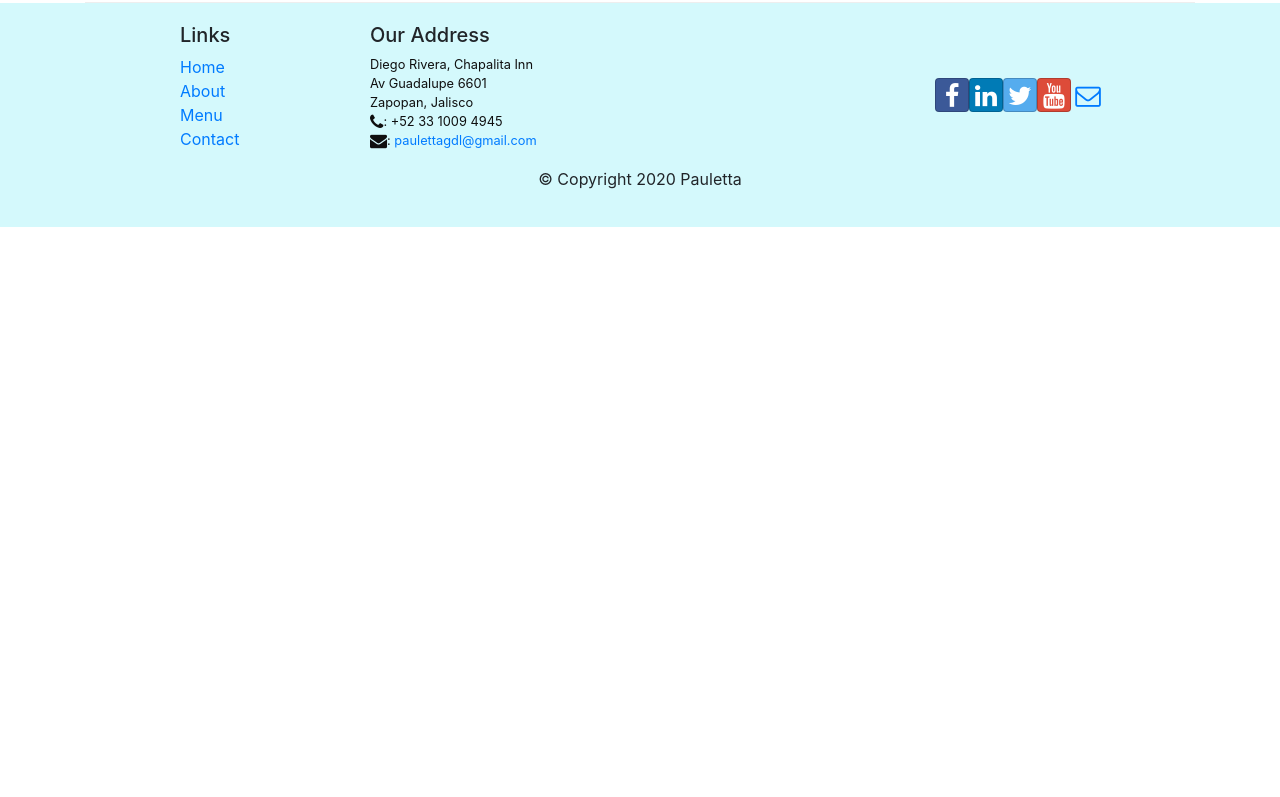
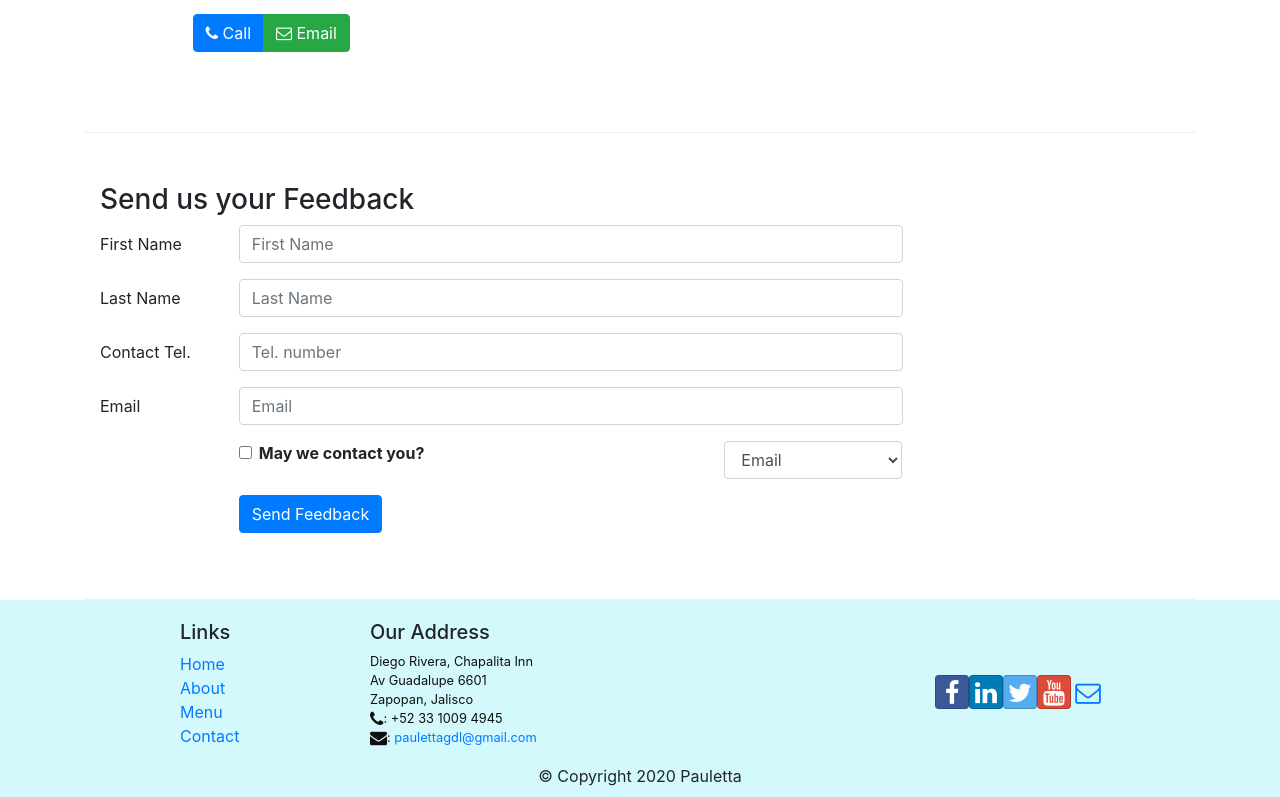
Before and after one commit to CharlyMendoza7/React-Popsicle-Project, a React (Create React App) app: page /contactus in a window 1280 px wide. Shown: the part 739-1536 px from the top of the page. Before the commit the page ends 966 px from the top, so only its background shows below. Built offline with nearby package versions, Linux system fonts and the light colour scheme.

Commit message:
Controlled forms

```diff
--- a/src/App.css
+++ b/src/App.css
@@ -8,13 +8,6 @@
   padding: 50px 0px 50px 0px;
   border-bottom: 1px ridge;
   min-height:400px;
-}
-
-.row-content-about {
-  margin:0px auto;
-  padding: 80px 0px 50px 0px;
-  border-bottom: 1px ridge;
-  min-height:200px;
 }
 
 .footer{
--- a/src/components/AboutComponent.js
+++ b/src/components/AboutComponent.js
@@ -5,7 +5,7 @@ import { Link } from 'react-router-dom';
 function RenderLeader({leader}) {
     return(
         <Media tag="li">
-            <Media>
+            <Media left middle>
                 <Media object width="80px" height="85px" src={leader.image} alt={leader.name} />
             </Media>
             <Media body className="ml-5">
@@ -17,10 +17,10 @@ function RenderLeader({leader}) {
     );
 }
 
-function About(props) {
+function About(props) {/*
     const leaders = props.leaders.map( leader => {
         return (
-            <div>
+            <div key={leader.id}>
                 <RenderLeader leader={leader} />
             </div>
         );
@@ -86,7 +86,76 @@ function About(props) {
                </div>
            </div>
        </div>
-   );
+   );*/
+   const leaders = props.leaders.map((leader) => {
+    return (
+        <div key={leader.id}>
+            <RenderLeader leader={leader} />
+        </div>
+    );
+});
+
+return(
+    <div className="container">
+        <div className="row">
+            <Breadcrumb>
+                <BreadcrumbItem><Link to="/home">Home</Link></BreadcrumbItem>
+                <BreadcrumbItem active>About Us</BreadcrumbItem>
+           </Breadcrumb>
+            <div className="col-12">
+               <h3>About Us</h3>
+               <hr />
+            </div>
+        </div>
+        <div className="row row-content">
+            <div className="col-12 col-md-6">
+                <h2>Our History</h2>
+               <p>Started in 2020, Pauletta established itself as a gourmet popsicle food store in Guadalajara. With its unique recipes and unique flavors that can not be found anywhere else, it takes inspiration from Italian Gelattos and Mexican products and desserts</p>
+               <p>A successful chain started by our CEO, Carlos Mendoza, and his brother, Harry Mendoza, they started selling products in their own colony, now the also sell wholesale products.</p>
+               <p>Our chef is our CEO's mother, Bertha Robles, who has te practice and experience of working in a popsicle shop and also has the experience of being cooking all her life. With this, Pauletta has the insurance that the taste of our popsicles will be unique and delicious.</p>
+            </div>
+            <div className="col-12 col-md-5">
+                <Card>
+                    <CardHeader className="bg-primary text-white">Frequently Asked Questions</CardHeader>
+                   <CardBody>
+                       <dl className="row p-1 ">
+                           <dt className="col-6">Location?</dt>
+                           <dd className="col-6">Av. Guadalupe 6601</dd>
+                            <dt className="col-6">Shipping price?</dt>
+                           <dd className="col-6">Depends on your location</dd>
+                           <dt className="col-6">Prices?</dt>
+                           <dd className="col-6">Check out our prices in our Menu!</dd>
+                           <dt className="col-6">Wholesale?</dt>
+                           <dd className="col-6">Contact us and we'll give you further information</dd>
+                       </dl>
+                    </CardBody>
+                </Card>
+            </div>
+            <div className="col-12">
+                <Card>
+                   <CardBody className="bg-faded">
+                       <blockquote className="blockquote">
+                           <p className="mb-0">Winners are not afraid of losing. But losers are. Failure is part of the process of success. People who avoid failure also avoid success</p>
+                           <footer className="blockquote-footer">Robert Kiyosaki,
+                           <cite title="Source Title"> Rich Dad, Poor Dad, 1997</cite>
+                           </footer>
+                       </blockquote>
+                   </CardBody>
+               </Card>
+            </div>
+        </div>
+        <div className="row row-content">
+            <div className="col-12">
+                <h2 className="mb-5">Corporate Leadership</h2>
+            </div>
+            <div className="col-12">
+                <Media list>
+                    {leaders}
+                </Media>
+            </div>
+        </div>
+    </div>
+);
 }
 
 export default About;
--- a/src/components/ContactComponent.js
+++ b/src/components/ContactComponent.js
@@ -1,8 +1,55 @@
-import React from 'react';
+import React, { Component } from 'react';
+import { Breadcrumb, BreadcrumbItem, Button, Form, FormGroup, Label, Input, Col } from 'reactstrap';
+import { Link } from 'react-router-dom';
 
-function Contact(props) {
+class Contact extends Component {
+
+    constructor(props) {
+        super(props);
+
+        this.state = {
+            firstname: '',
+            lastname: '',
+            telnum: '',
+            email: '',
+            agree: false,
+            contactType: 'Email',
+            message: ''
+        }
+
+        this.handleInputChange = this.handleInputChange.bind(this);
+        this.handleSubmit = this.handleSubmit.bind(this);
+    }
+
+    handleInputChange(event) {
+        const target = event.target;
+        const value = target.type === 'checkbox' ? target.checked : target.value;
+        const name = target.name;
+
+        this.setState({
+            [name]: value
+        });
+    }
+
+    handleSubmit(event) {
+        console.log('Current State is: '+JSON.stringify(this.state));
+        alert('Current State is: '+JSON.stringify(this.state));
+        event.preventDefault();
+    }
+
+    render() {
         return(
             <div className="container">
+                <div className="row">
+                    <Breadcrumb>
+                        <BreadcrumbItem><Link to="/home">Home</Link></BreadcrumbItem>
+                        <BreadcrumbItem active>Contact Us</BreadcrumbItem>
+                    </Breadcrumb>
+                    <div className="col-12">
+                        <h3>Contact Us</h3>
+                        <hr />
+                    </div>
+                </div>
                 <div className="row row-content">
                     <div className="col-12">
                         <h3>Location Information</h3>
@@ -27,8 +74,82 @@ function Contact(props) {
                         </div>
                     </div>
                 </div>
+                <div className="row row-content">
+                    <div className="col-12">
+                        <h3>Send us your Feedback</h3>
+                    </div>
+                    <div className="col-12 col-md-9">
+                        <Form onSubmit={this.handleSubmit}>
+                            <FormGroup row>
+                                <Label htmlFor="firstname" md={2}>First Name</Label>
+                                <Col md={10}>
+                                    <Input type="text" id="firstname" name="firstname"
+                                        placeholder="First Name"
+                                        value={this.state.firstname}
+                                        onChange={this.handleInputChange} />
+                                </Col>
+                            </FormGroup>
+                            <FormGroup row>
+                                <Label htmlFor="lastname" md={2}>Last Name</Label>
+                                <Col md={10}>
+                                    <Input type="text" id="lastname" name="lastname"
+                                        placeholder="Last Name"
+                                        value={this.state.lastname}
+                                        onChange={this.handleInputChange} />
+                                </Col>
+                            </FormGroup>
+                            <FormGroup row>
+                                <Label htmlFor="telnum" md={2}>Contact Tel.</Label>
+                                <Col md={10}>
+                                    <Input type="tel" id="telnum" name="telnum"
+                                        placeholder="Tel. number"
+                                        value={this.state.telnum}
+                                        onChange={this.handleInputChange} />
+                                </Col>
+                            </FormGroup>
+                            <FormGroup row>
+                                <Label htmlFor="email" md={2}>Email</Label>
+                                <Col md={10}>
+                                    <Input type="email" id="email" name="email"
+                                        placeholder="Email"
+                                        value={this.state.email}
+                                        onChange={this.handleInputChange} />
+                                </Col>
+                            </FormGroup>
+                            <FormGroup row>
+                                <Col md={{size: 6, offset: 2}}>
+                                    <FormGroup check>
+                                        <Label check>
+                                            <Input type="checkbox"
+                                                name="agree"
+                                                checked={this.state.agree}
+                                                onChange={this.handleInputChange} />
+                                            <strong>May we contact you?</strong>
+                                        </Label>
+                                    </FormGroup>
+                                </Col>
+                                <Col md={{size: 3, offset: 1}}>
+                                    <Input type="select" name="contactType"
+                                            value={this.state.contactType}
+                                            onChange={this.handleInputChange}>
+                                        <option>Tel.</option>
+                                        <option>Email</option>
+                                    </Input>
+                                </Col>
+                            </FormGroup>
+                            <FormGroup row>
+                                <Col md={{size: 10, offset: 2}}>
+                                    <Button type="submit" color="primary">
+                                        Send Feedback
+                                    </Button>
+                                </Col>
+                            </FormGroup>
+                        </Form>
+                    </div>
+                </div>
             </div>
         );
         }
+}
 
 export default Contact;
```
Lines whose indentation alone changed are shown as unchanged.
